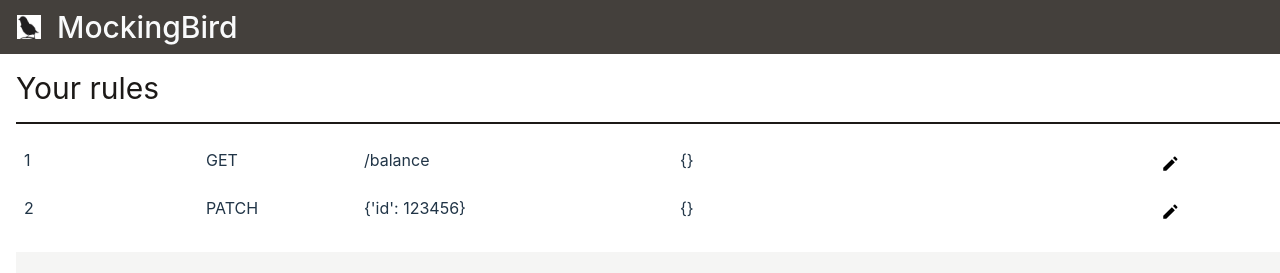
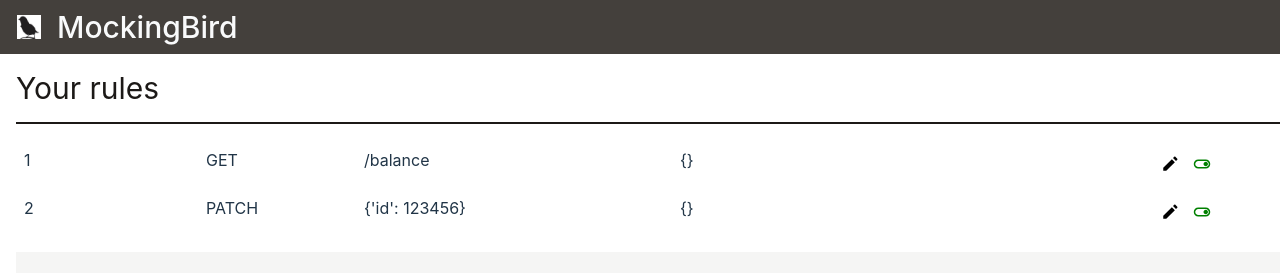
Before and after one commit to jaiprakash-dadwani/mocking-bird-web, a React (Vite) app: page /console/edit in a window 1280 px wide. Shown: the top 273 px of the page. Built offline with nearby package versions, Linux system fonts and the light colour scheme; no server answers.

Commit message:
Update toggle rule

```diff
--- a/src/rules/ExistingRules.tsx
+++ b/src/rules/ExistingRules.tsx
@@ -3,6 +3,8 @@
 import {Rule} from "../model/RulesModels.ts";
 import editIcon from '../assets/edit.svg';
 import tickIcon from '../assets/check.svg';
+import toggleOn from '../assets/toggle_on.svg';
+import toggleOff from '../assets/toggle_off.svg';
 
 import {useEffect, useState} from "react";
 
@@ -16,6 +18,10 @@
         setEdit(!isEdit)
     }
 
+    const handleEnable = () => {
+        dispatch(patchRule({...data, ruleEnabled: !data.ruleEnabled}))
+    }
+
     return (
         <div className={`grid ${isEdit ? "grid-cols-11" : "grid-cols-8"} space-x-6 m-2`}>
             <div className="col-span-1" key="ruleId-title">{index+1}</div>
@@ -25,6 +31,7 @@
             {isEdit && <input type="text" defaultValue={data.response} className="col-span-3" onChange={(e) => setTextValue(e.target.value)}></input>}
             <div className="col-span-1 flex flex-row" key="conflict-title">
                 <button className="bg-white w-8" onClick={handleClick}><img src={isEdit ? tickIcon : editIcon} alt="edit"/></button>
+                <button className="bg-white w-8" onClick={handleEnable}><img src={data.ruleEnabled ? toggleOn : toggleOff} alt="enable"/></button>
             </div>
         </div>
     )
```
Also changed, not shown: src/assets/toggle_off.svg (added), src/assets/toggle_on.svg (added).
